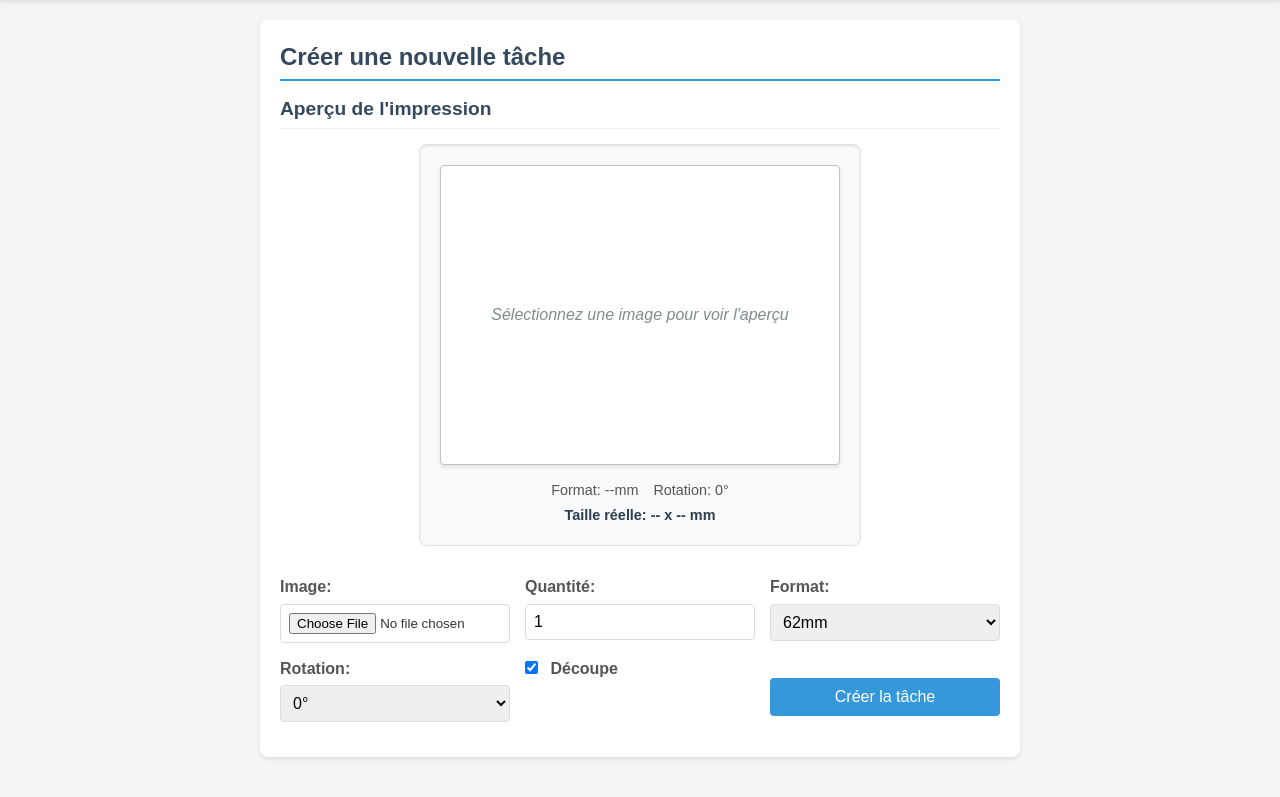
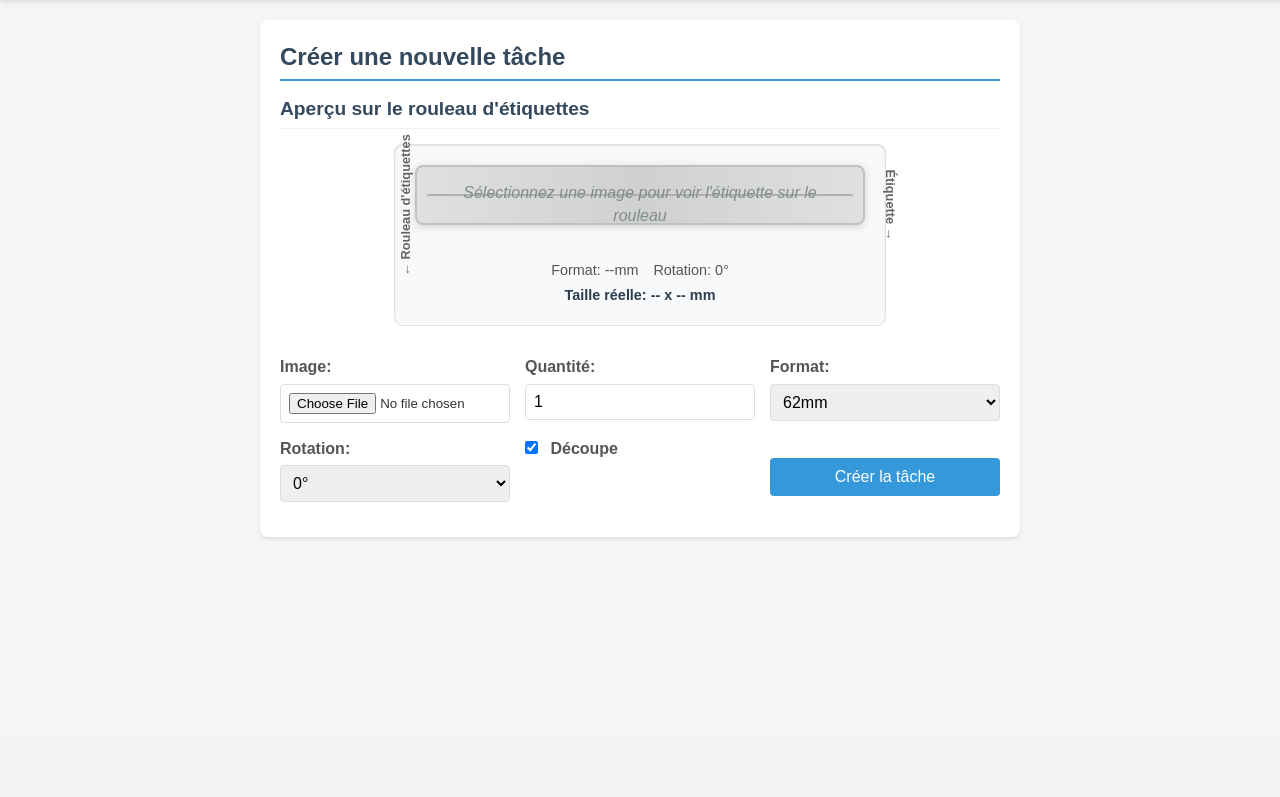
Before and after one commit to arthurduino/PrintServer, a FastAPI app: page /new-task in a window 1280 px wide. Shown: the part 70-867 px from the top of the page. After the commit the page ends 800 px from the top, so only its background shows below. Run offline with FastAPI, Linux system fonts and the light colour scheme.

Commit message:
preview ruban

```diff
--- a/static/create_task.js
+++ b/static/create_task.js
@@ -19,7 +19,7 @@ function updatePreview() {
     previewCanvas.innerHTML = '';
 
     if (!currentImage) {
-        previewCanvas.innerHTML = '<div class="preview-placeholder"><span>Sélectionnez une image pour voir l\'aperçu</span></div>';
+        previewCanvas.innerHTML = '<div class="preview-placeholder"><span>Sélectionnez une image pour voir l\'étiquette sur le rouleau</span></div>';
         updateDimensionInfo('--', '0');
         return;
     }
@@ -35,26 +35,25 @@ function updatePreview() {
 
     // Calculer les dimensions affichées
     const labelConfig = LABEL_CONFIGS[formatSelect.value];
-    const dpi = 300; // Supposons 300 DPI
-    const pixelsPerMm = dpi / 25.4; // Conversion mm vers pixels
-    const displayWidth = labelConfig.width * pixelsPerMm;
-    const displayHeight = labelConfig.height * pixelsPerMm;
 
-    // Pour les rotations de 90° et 270°, échanger largeur/hauteur
+    // Marges du rouleau : 1mm de chaque côté aux bords, 1.5mm aux découpes
+    const marginLeftRight = 1; // 1mm de chaque côté sur les bords du rouleau
+    const marginTopBottom = 1.5; // 1.5mm de chaque côté au niveau des découpes
+
+    // Dimensions utilisables pour l'image (après marges)
+    const imageAreaWidth = labelConfig.width - (2 * marginLeftRight);
+    const imageAreaHeight = labelConfig.height - (2 * marginTopBottom);
+
+    // Dimensions effectives selon la rotation
     const isRotated = rotation === 90 || rotation === 270;
-    const actualDisplayWidth = isRotated ? displayHeight : displayWidth;
-    const actualDisplayHeight = isRotated ? displayWidth : displayHeight;
+    const actualImageWidth = isRotated ? imageAreaHeight : imageAreaWidth;
+    const actualImageHeight = isRotated ? imageAreaWidth : imageAreaHeight;
 
-    // Mettre à l'échelle pour l'aperçu (adapter l'image au canvas)
-    const canvasWidth = 380; // Largeur disponible dans le canvas (moins les marges)
-    const canvasHeight = 280; // Hauteur disponible dans le canvas (moins les marges)
+    // Conversion en pixels pour l'affichage (à l'échelle)
+    const scaleFactor = Math.min(420 / (actualImageWidth * 10), 40 / (actualImageHeight * 10), 1); // Factor 10 pour une échelle lisible
 
-    const scaleX = canvasWidth / actualDisplayWidth;
-    const scaleY = canvasHeight / actualDisplayHeight;
-    const scaleFactor = Math.min(scaleX, scaleY, 1); // Ne pas agrandir l'image
-
-    img.style.width = `${actualDisplayWidth * scaleFactor}px`;
-    img.style.height = `${actualDisplayHeight * scaleFactor}px`;
+    img.style.width = `${actualImageWidth * 10 * scaleFactor}px`;
+    img.style.height = `${actualImageHeight * 10 * scaleFactor}px`;
     img.style.maxWidth = '100%';
     img.style.maxHeight = '100%';
 
@@ -80,10 +79,16 @@ function updateDimensionInfo(format, rotation) {
     rotationInfoSpan.textContent = `Rotation: ${rotation}°`;
 
     if (labelConfig) {
+        // Dimensions utilisables après marges
+        const marginLeftRight = 1; // 1mm de chaque côté sur les bords du rouleau
+        const marginTopBottom = 1.5; // 1.5mm de chaque côté au niveau des découpes
+        const usableWidth = labelConfig.width - (2 * marginLeftRight);
+        const usableHeight = labelConfig.height - (2 * marginTopBottom);
+
         const isRotated = rotation === 90 || rotation === 270;
-        const width = isRotated ? labelConfig.height : labelConfig.width;
-        const height = isRotated ? labelConfig.width : labelConfig.height;
-        actualSizeSpan.textContent = `Taille réelle: ${width} x ${height} mm`;
+        const width = isRotated ? usableHeight : usableWidth;
+        const height = isRotated ? usableWidth : usableHeight;
+        actualSizeSpan.textContent = `Espace image: ${width} x ${height} mm`;
     }
 }
 
--- a/static/style.css
+++ b/static/style.css
@@ -321,20 +321,85 @@ progress::-webkit-progress-value {
     flex-direction: column;
     align-items: center;
     box-shadow: inset 0 1px 2px rgba(0,0,0,0.1);
+    position: relative;
+}
+
+/* Bande représentant le rouleau d'étiquettes */
+.preview-roll {
+    position: absolute;
+    width: 450px;
+    height: 60px;
+    background: linear-gradient(90deg, #e0e0e0 0%, #d0d0d0 50%, #e0e0e0 100%);
+    border-radius: 8px;
+    box-shadow: 0 2px 8px rgba(0,0,0,0.15);
+    display: flex;
+    align-items: center;
+    justify-content: center;
+    border: 2px solid #c0c0c0;
+}
+
+.preview-roll::before {
+    content: '';
+    position: absolute;
+    left: 10px;
+    right: 10px;
+    top: 50%;
+    height: 2px;
+    background: #b0b0b0;
+    transform: translateY(-50%);
+    border-radius: 1px;
+}
+
+/* Indicateurs de position sur le rouleau */
+.preview-position-indicators {
+    position: absolute;
+    width: 450px;
+    height: 80px;
+    pointer-events: none;
+    display: flex;
+    align-items: center;
+    justify-content: center;
+}
+
+.preview-position-indicators::before {
+    content: '← Rouleau d\'étiquettes';
+    position: absolute;
+    left: -80px;
+    top: 50%;
+    transform: translateY(-50%) rotate(-90deg);
+    font-size: 0.8rem;
+    color: #666;
+    font-weight: bold;
+}
+
+.preview-position-indicators::after {
+    content: 'Étiquette →';
+    position: absolute;
+    right: -60px;
+    top: 50%;
+    transform: translateY(-50%) rotate(90deg);
+    font-size: 0.8rem;
+    color: #666;
+    font-weight: bold;
 }
 
 .preview-canvas {
-    width: 400px;
-    height: 300px;
-    border: 1px solid #bdc3c7;
-    background: white;
+    width: 450px;
+    height: 80px;
+    background: transparent;
+    border: none;
     display: flex;
     align-items: center;
     justify-content: center;
     margin-bottom: 15px;
     position: relative;
+    box-shadow: none;
+    z-index: 10;
+}
+
+.preview-canvas:hover {
+    background: rgba(255, 255, 255, 0.1);
     border-radius: 4px;
-    box-shadow: 0 2px 4px rgba(0,0,0,0.1);
 }
 
 .preview-placeholder {
--- a/templates/new_task.html
+++ b/templates/new_task.html
@@ -26,14 +26,22 @@
 
             <!-- Preview Section -->
             <div class="preview-section">
-                <h3>Aperçu de l'impression</h3>
+                <h3>Aperçu sur le rouleau d'étiquettes</h3>
                 <div class="preview-container">
                     <div class="preview-paper">
+                        <!-- Rouleau d'étiquettes en arrière-plan -->
+                        <div class="preview-roll"></div>
+
+                        <!-- Indicateurs de position -->
+                        <div class="preview-position-indicators"></div>
+
+                        <!-- Canvas d'aperçu -->
                         <div id="preview-canvas" class="preview-canvas">
                             <div class="preview-placeholder">
-                                <span>Sélectionnez une image pour voir l'aperçu</span>
+                                <span>Sélectionnez une image pour voir l'étiquette sur le rouleau</span>
                             </div>
                         </div>
+
                         <div class="preview-info">
                             <div class="dimension-info">
                                 <span id="current-format">Format: --mm</span>
```
Also changed, not shown: other parts of static/style.css (+21 -1 lines).
